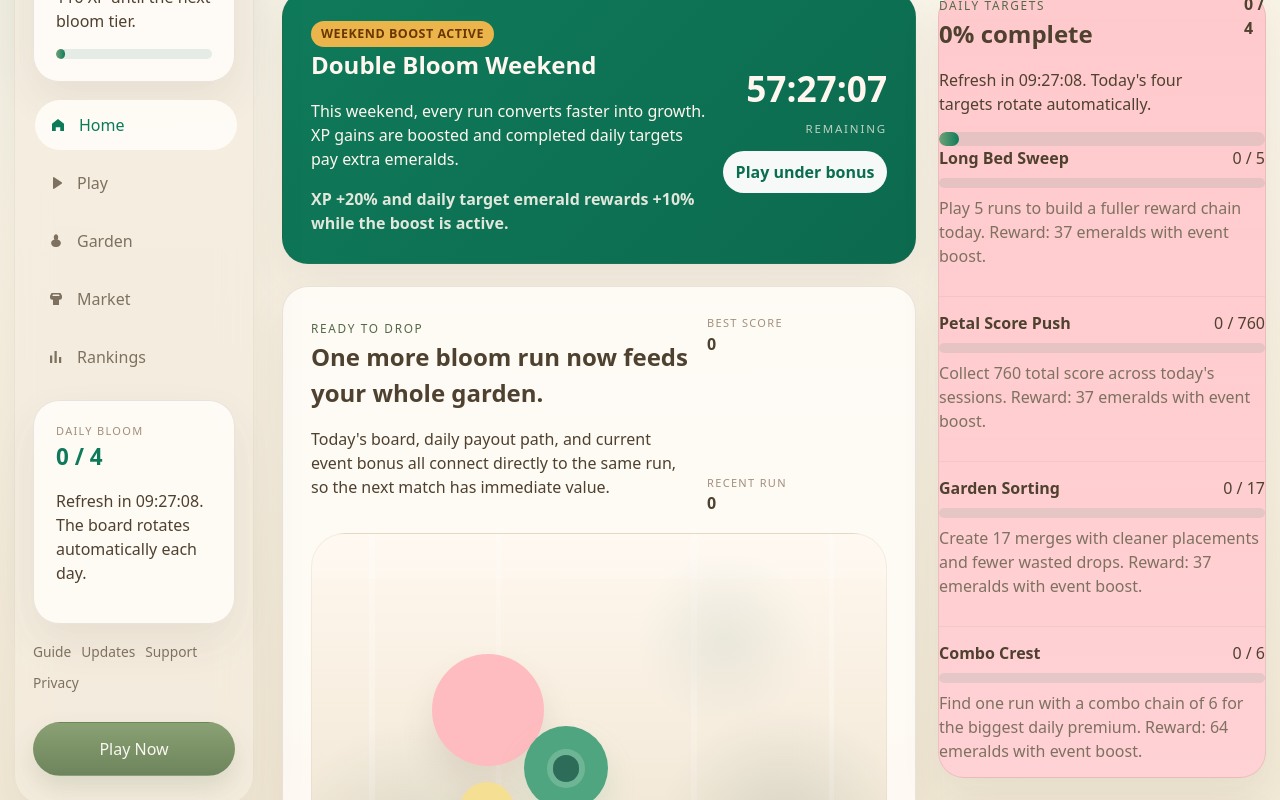
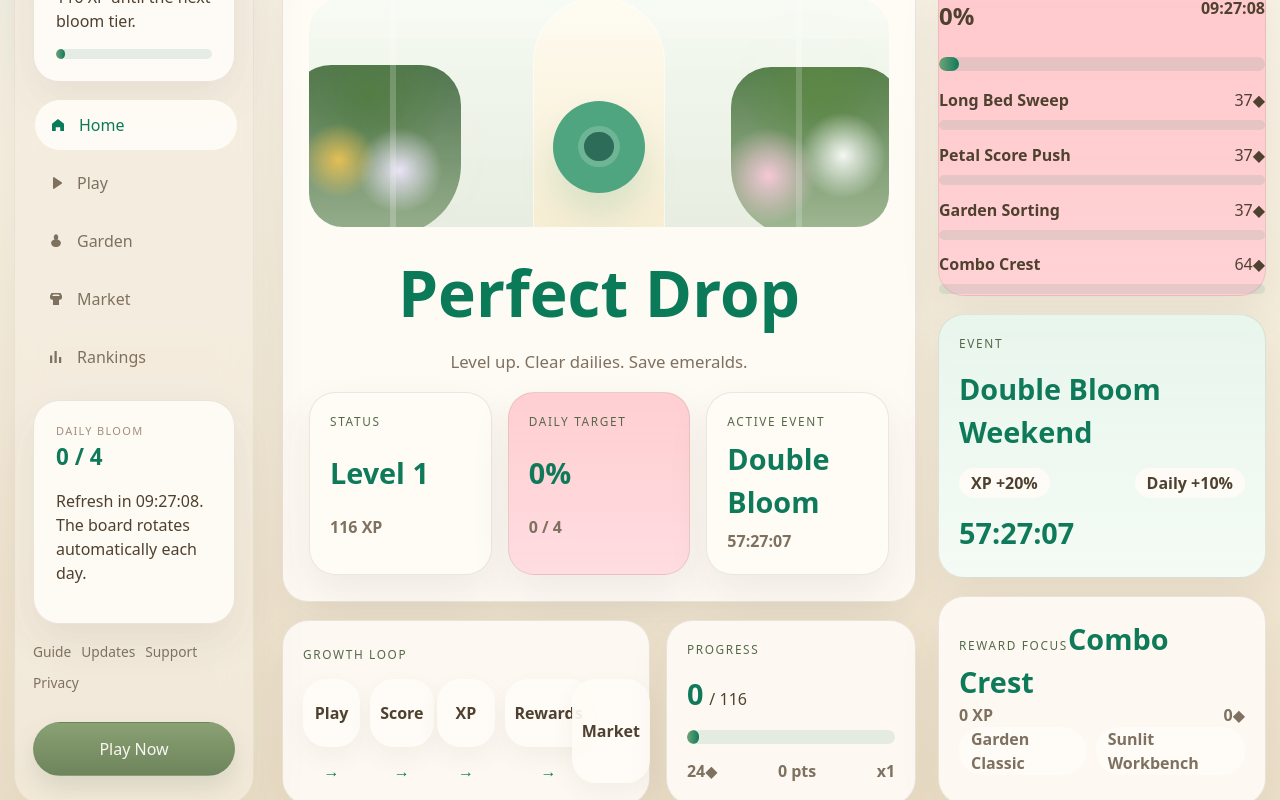
Before and after one commit to hansaejo5-blip/i-want-to-perfect, a React (Vite) app: page / in a window 1280 px wide. Shown: the part 260-1060 px from the top of the page. Built offline with nearby package versions, Linux system fonts and the light colour scheme.

Commit message:
Make home dashboard more visual

```diff
--- a/src/App.css
+++ b/src/App.css
@@ -3494,3 +3494,275 @@ summary:focus-visible {
     grid-template-columns: 1fr;
   }
 }
+
+.home-dashboard-grid__main,
+.home-dashboard-grid__side {
+  gap: 18px;
+}
+
+.home-hero-card {
+  display: grid;
+  gap: 18px;
+  padding: 26px;
+}
+
+.home-hero-visual {
+  position: relative;
+  min-height: 228px;
+  border-radius: 34px;
+  overflow: hidden;
+  background:
+    linear-gradient(180deg, rgba(245, 250, 242, 0.96) 0%, rgba(231, 237, 224, 0.98) 100%),
+    radial-gradient(circle at 18% 72%, rgba(239, 201, 109, 0.28), transparent 20%),
+    radial-gradient(circle at 86% 38%, rgba(127, 182, 136, 0.18), transparent 20%);
+}
+
+.home-hero-visual__path,
+.home-hero-visual__bloom,
+.home-hero-visual__glass,
+.home-hero-visual__drop {
+  position: absolute;
+}
+
+.home-hero-visual__path {
+  left: 50%;
+  bottom: -12px;
+  width: 132px;
+  height: 242px;
+  transform: translateX(-50%);
+  border-radius: 80px 80px 18px 18px;
+  background: linear-gradient(180deg, rgba(255, 251, 239, 0.96) 0%, rgba(247, 237, 210, 0.98) 100%);
+  box-shadow: inset 0 0 0 1px rgba(255, 255, 255, 0.55);
+}
+
+.home-hero-visual__bloom {
+  width: 170px;
+  height: 170px;
+  border-radius: 40px 40px 70px 70px;
+  filter: blur(0.2px);
+}
+
+.home-hero-visual__bloom--left {
+  left: -18px;
+  bottom: -8px;
+  background:
+    radial-gradient(circle at 28% 56%, rgba(243, 197, 82, 0.88), transparent 24%),
+    radial-gradient(circle at 64% 62%, rgba(241, 232, 255, 0.94), transparent 28%),
+    radial-gradient(circle at 46% 18%, rgba(82, 124, 67, 0.92), transparent 48%),
+    linear-gradient(180deg, rgba(46, 90, 44, 0.82) 0%, rgba(88, 126, 75, 0.56) 100%);
+}
+
+.home-hero-visual__bloom--right {
+  right: -12px;
+  bottom: -10px;
+  background:
+    radial-gradient(circle at 22% 64%, rgba(249, 202, 220, 0.95), transparent 28%),
+    radial-gradient(circle at 66% 52%, rgba(255, 255, 255, 0.92), transparent 30%),
+    radial-gradient(circle at 54% 14%, rgba(92, 135, 68, 0.94), transparent 46%),
+    linear-gradient(180deg, rgba(57, 104, 47, 0.84) 0%, rgba(104, 141, 86, 0.54) 100%);
+}
+
+.home-hero-visual__glass {
+  inset: 0;
+  background:
+    linear-gradient(90deg, transparent 0 14%, rgba(255, 255, 255, 0.2) 14% 15%, transparent 15% 84%, rgba(255, 255, 255, 0.18) 84% 85%, transparent 85% 100%),
+    linear-gradient(180deg, rgba(255, 255, 255, 0.18) 0 18%, transparent 18% 100%);
+}
+
+.home-hero-visual__drop {
+  width: 92px;
+  height: 92px;
+  left: 50%;
+  bottom: 34px;
+  transform: translateX(-50%);
+  border-radius: 50%;
+}
+
+.home-hero-copy {
+  text-align: center;
+}
+
+.home-hero-copy h2 {
+  margin: 0;
+  font-size: clamp(2.6rem, 5vw, 4rem);
+  color: #0b7a58;
+}
+
+.home-hero-copy p {
+  margin: 8px 0 0;
+  color: var(--muted);
+  font-size: 1.05rem;
+}
+
+.home-hero-metrics,
+.home-visual-grid {
+  display: grid;
+  grid-template-columns: repeat(3, minmax(0, 1fr));
+  gap: 16px;
+}
+
+.home-visual-grid {
+  grid-template-columns: minmax(0, 1.25fr) minmax(0, 0.85fr);
+}
+
+.home-mini-card,
+.home-loop-card,
+.home-progress-card,
+.home-event-compact,
+.home-reward-card {
+  padding: 20px;
+}
+
+.home-mini-card {
+  display: grid;
+  gap: 6px;
+  background: rgba(255, 252, 247, 0.92);
+}
+
+.home-mini-card--accent {
+  background: linear-gradient(180deg, rgba(255, 200, 205, 0.88) 0%, rgba(255, 219, 223, 0.96) 100%);
+}
+
+.home-mini-card strong,
+.home-event-compact strong,
+.home-reward-card strong,
+.home-progress-card strong {
+  font-size: 1.8rem;
+  color: #0f7a5a;
+}
+
+.home-mini-card span:last-child,
+.home-progress-card__stats span,
+.home-reward-card__stats span,
+.home-reward-card__footer span {
+  color: var(--muted);
+  font-weight: 600;
+}
+
+.home-loop-diagram {
+  display: grid;
+  grid-template-columns: repeat(5, minmax(0, 1fr));
+  gap: 10px;
+  margin-top: 14px;
+}
+
+.home-loop-diagram__step {
+  display: grid;
+  justify-items: center;
+  gap: 12px;
+  text-align: center;
+}
+
+.home-loop-diagram__step span {
+  width: 100%;
+  min-height: 68px;
+  display: grid;
+  place-items: center;
+  padding: 10px;
+  border-radius: 24px;
+  background: rgba(255, 252, 247, 0.92);
+  box-shadow: var(--shadow-soft);
+  font-weight: 700;
+}
+
+.home-loop-diagram__step i {
+  color: #0b7a58;
+  font-style: normal;
+  font-weight: 700;
+}
+
+.home-progress-card {
+  display: grid;
+  gap: 12px;
+}
+
+.home-progress-card__row {
+  display: flex;
+  align-items: baseline;
+  gap: 6px;
+}
+
+.home-progress-card__stats,
+.home-reward-card__stats,
+.home-reward-card__footer,
+.home-daily-card__top,
+.home-daily-stack__label,
+.home-event-compact__chips {
+  display: flex;
+  align-items: center;
+  justify-content: space-between;
+  gap: 10px;
+}
+
+.home-event-compact {
+  display: grid;
+  gap: 12px;
+}
+
+.home-event-compact.is-active {
+  background: linear-gradient(180deg, rgba(231, 246, 237, 0.95) 0%, rgba(244, 251, 245, 0.98) 100%);
+}
+
+.home-event-compact.is-ended {
+  background: rgba(245, 239, 229, 0.92);
+}
+
+.home-event-compact__chips span,
+.home-reward-card__footer span {
+  display: inline-flex;
+  align-items: center;
+  min-height: 30px;
+  padding: 0 12px;
+  border-radius: 999px;
+  background: rgba(255, 252, 247, 0.92);
+  font-weight: 700;
+}
+
+.home-daily-card {
+  display: grid;
+  gap: 14px;
+}
+
+.home-daily-stack {
+  display: grid;
+  gap: 12px;
+}
+
+.home-daily-stack__item {
+  display: grid;
+  gap: 8px;
+}
+
+@media (max-width: 1180px) {
+  .home-hero-metrics,
+  .home-visual-grid {
+    grid-template-columns: 1fr;
+  }
+
+  .home-loop-diagram {
+    grid-template-columns: repeat(3, minmax(0, 1fr));
+  }
+}
+
+@media (max-width: 720px) {
+  .home-hero-card {
+    padding: 18px;
+  }
+
+  .home-hero-visual {
+    min-height: 180px;
+  }
+
+  .home-loop-diagram {
+    grid-template-columns: repeat(2, minmax(0, 1fr));
+  }
+
+  .home-daily-card__top,
+  .home-daily-stack__label,
+  .home-event-compact__chips,
+  .home-progress-card__stats,
+  .home-reward-card__stats,
+  .home-reward-card__footer {
+    flex-wrap: wrap;
+  }
+}
--- a/src/site/pages/HomePage.tsx
+++ b/src/site/pages/HomePage.tsx
@@ -1,7 +1,6 @@
 import { useEffect, useMemo, useState } from 'react'
 import { CTAButton } from '../components/CTAButton'
 import { DashboardShell } from '../components/DashboardShell'
-import { AppLink } from '../components/AppLink'
 import {
   getActiveEventState,
   getDailyCompletion,
@@ -18,6 +17,8 @@ type HomePageProps = {
   navigate: (route: Route) => void
   progression: ProgressionState
 }
+
+const LOOP_STEPS = ['Play', 'Score', 'XP', 'Rewards', 'Market']
 
 export function HomePage({ navigate, progression }: HomePageProps) {
   const level = getLevelProgress(progression)
@@ -48,166 +49,134 @@ export function HomePage({ navigate, progression }: HomePageProps) {
       navigate={navigate}
       progression={progression}
       title="Perfect Drop"
-      description="A softer garden hub where every run now feeds level growth, daily rewards, emerald income, and practical market choices."
+      description="Garden growth hub"
       actions={
         <div className="dashboard-hero-actions">
-          <CTAButton label="Play a Run" href="/play#game" navigate={navigate} />
+          <CTAButton label="Play Now" href="/play#game" navigate={navigate} />
           <CTAButton label="Open Market" href="/market" navigate={navigate} variant="secondary" />
         </div>
       }
     >
-      <section className="hub-home-grid">
-        <div className="hub-home-grid__main">
-          <article className={`card growth-event-banner ${eventState.cardClassName}`}>
-            <div>
-              <span className="growth-event-banner__tag">{eventState.tagLabel}</span>
-              <h2>{eventState.event.title}</h2>
-              <p>{eventState.event.description}</p>
-              <p className="growth-event-banner__bonus">{eventState.event.bonusSummary}</p>
+      <section className="hub-home-grid home-dashboard-grid">
+        <div className="hub-home-grid__main home-dashboard-grid__main">
+          <article className="card home-hero-card">
+            <div className={`home-hero-visual ${background.previewClass}`}>
+              <div className="home-hero-visual__path" />
+              <div className="home-hero-visual__bloom home-hero-visual__bloom--left" />
+              <div className="home-hero-visual__bloom home-hero-visual__bloom--right" />
+              <div className="home-hero-visual__glass" />
+              <div className={`home-hero-visual__drop ${skin.previewClass}`} style={{ background: skin.accent, boxShadow: `0 22px 34px ${skin.glow}` }}>
+                <span className="home-orb__core" />
+              </div>
             </div>
-            <div className="growth-event-banner__timer">
-              <strong>{eventState.countdownLabel}</strong>
-              <span>{eventState.isActive ? 'remaining' : 'event closed'}</span>
-              <button
-                className="growth-event-banner__cta"
-                type="button"
-                disabled={!eventState.isActive}
-                onClick={() => navigate('/play')}
-              >
-                {eventState.ctaLabel}
-              </button>
+
+            <div className="home-hero-copy">
+              <h2>Perfect Drop</h2>
+              <p>Level up. Clear dailies. Save emeralds.</p>
+            </div>
+
+            <div className="home-hero-metrics">
+              <div className="card home-mini-card">
+                <span className="section-title__eyebrow">Status</span>
+                <strong>Level {progression.level}</strong>
+                <span>{level.remainingXp} XP</span>
+              </div>
+              <div className="card home-mini-card home-mini-card--accent">
+                <span className="section-title__eyebrow">Daily Target</span>
+                <strong>{Math.round(daily.percent * 100)}%</strong>
+                <span>{daily.completed} / {daily.total}</span>
+              </div>
+              <div className="card home-mini-card">
+                <span className="section-title__eyebrow">Active Event</span>
+                <strong>{eventState.isActive ? 'Double Bloom' : 'Standard'}</strong>
+                <span>{eventState.isActive ? eventState.countdownLabel : 'Ended'}</span>
+              </div>
             </div>
           </article>
 
-          <article className="card home-play-entry-card">
-            <div className="home-play-entry-card__header">
-              <div>
-                <span className="section-title__eyebrow">Ready to Drop</span>
-                <h2>One more bloom run now feeds your whole garden.</h2>
-                <p>Today&apos;s board, daily payout path, and current event bonus all connect directly to the same run, so the next match has immediate value.</p>
+          <section className="home-visual-grid">
+            <article className="card home-loop-card">
+              <span className="section-title__eyebrow">Growth Loop</span>
+              <div className="home-loop-diagram">
+                {LOOP_STEPS.map((step, index) => (
+                  <div className="home-loop-diagram__step" key={step}>
+                    <span>{step}</span>
+                    {index < LOOP_STEPS.length - 1 ? <i aria-hidden="true">→</i> : null}
+                  </div>
+                ))}
               </div>
-              <div className="home-play-entry-card__meta">
-                <div>
-                  <span className="hud-label">Best Score</span>
-                  <strong>{progression.stats.bestScore}</strong>
-                </div>
-                <div>
-                  <span className="hud-label">Recent Run</span>
-                  <strong>{recentRewards?.run.score ?? 0}</strong>
-                </div>
+            </article>
+
+            <article className="card home-progress-card">
+              <span className="section-title__eyebrow">Progress</span>
+              <div className="home-progress-card__row">
+                <strong>{level.xpIntoLevel}</strong>
+                <span>/ {level.nextLevelXp}</span>
               </div>
-            </div>
-
-            <div className={`home-play-stage-preview ${background.previewClass}`}>
-              <div
-                className="home-play-stage-preview__board"
-                style={{ background: `linear-gradient(180deg, ${background.boardGradient[0]} 0%, ${background.boardGradient[1]} 100%)` }}
-              >
-                <div className="home-play-stage-preview__glass" />
-                <div className="home-play-stage-preview__foliage" />
-                <div className="home-orb home-orb--rose" />
-                <div
-                  className={`home-orb home-orb--mint ${skin.previewClass}`}
-                  style={{ background: skin.accent, boxShadow: `0 18px 30px ${skin.glow}` }}
-                >
-                  <span className="home-orb__core" />
-                </div>
-                <div className="home-orb home-orb--seed" />
-              </div>
-            </div>
-
-            <div className="home-play-entry-card__footer">
-              <div className="home-highlight-pill home-highlight-pill--combo">x{Math.max(progression.stats.bestCombo, 4)} combo ceiling</div>
-              <div className="home-highlight-pill">{Math.round(level.progress * 100)}% to Lv.{progression.level + 1}</div>
-            </div>
-          </article>
-
-          <div className="hub-home-secondary-grid">
-            <article className="card hub-stat-card">
-              <span className="section-title__eyebrow">Level Track</span>
-              <h3>Current growth lane</h3>
               <div className="garden-progress garden-progress--large">
                 <div className="garden-progress__fill" style={{ width: Math.max(level.progress * 100, 6) + '%' }} />
               </div>
-              <p>{level.xpIntoLevel} / {level.nextLevelXp} XP in this level. {level.remainingXp} XP left until the next reward lane opens.</p>
+              <div className="home-progress-card__stats">
+                <span>{progression.emeralds}◆</span>
+                <span>{progression.stats.bestScore} pts</span>
+                <span>x{Math.max(progression.stats.bestCombo, 1)}</span>
+              </div>
             </article>
-
-            <article className="card hub-stat-card">
-              <span className="section-title__eyebrow">Today&apos;s Best Payout</span>
-              <h3>{topRewardTarget ? `${topRewardTarget.title} pays first` : 'Daily board rotates automatically'}</h3>
-              <p>
-                {topRewardTarget
-                  ? `${topRewardTarget.description} Reward: ${getTargetRewardAmount(topRewardTarget.rewardEmeralds, eventState.dailyEmeraldMultiplier)} emeralds${eventState.isActive ? ' during the current event bonus.' : '.'}`
-                  : `The next daily board refresh lands in ${dailyRefreshLabel}.`}
-              </p>
-            </article>
-
-            <article className="card hub-stat-card">
-              <span className="section-title__eyebrow">Run Finish</span>
-              <h3>{skin.name}</h3>
-              <p>{skin.preview}</p>
-              <AppLink href="/market" navigate={navigate} className="hub-inline-link">Manage market choices</AppLink>
-            </article>
-          </div>
+          </section>
         </div>
 
-        <div className="hub-home-grid__side">
-          <article className="card daily-target-card daily-target-card--accent">
-            <div className="daily-target-card__header">
+        <div className="hub-home-grid__side home-dashboard-grid__side">
+          <article className="card daily-target-card daily-target-card--accent home-daily-card">
+            <div className="home-daily-card__top">
               <div>
-                <span className="section-title__eyebrow">Daily Targets</span>
-                <h2>{Math.round(daily.percent * 100)}% complete</h2>
-                <p>Refresh in {dailyRefreshLabel}. Today&apos;s four targets rotate automatically.</p>
+                <span className="section-title__eyebrow">Daily Board</span>
+                <h2>{Math.round(daily.percent * 100)}%</h2>
               </div>
-              <strong>{daily.completed} / {daily.total}</strong>
+              <strong>{dailyRefreshLabel}</strong>
             </div>
             <div className="garden-progress garden-progress--large">
               <div className="garden-progress__fill" style={{ width: Math.max(daily.percent * 100, 6) + '%' }} />
             </div>
-            <div className="daily-target-list">
+            <div className="home-daily-stack">
               {featuredTargets.map((target) => {
                 const percent = target.goal > 0 ? Math.min((target.progress / target.goal) * 100, 100) : 0
                 const reward = getTargetRewardAmount(target.rewardEmeralds, eventState.dailyEmeraldMultiplier)
                 return (
-                  <div className="daily-target-list__item" key={target.id}>
-                    <div className="daily-target-list__copy">
+                  <div className="home-daily-stack__item" key={target.id}>
+                    <div className="home-daily-stack__label">
                       <strong>{target.title}</strong>
-                      <span>{target.progress} / {target.goal}</span>
+                      <span>{reward}◆</span>
                     </div>
                     <div className="garden-progress">
                       <div className="garden-progress__fill" style={{ width: Math.max(percent, target.progress > 0 ? 8 : 0) + '%' }} />
                     </div>
-                    <p>{target.description} Reward: {reward} emeralds{eventState.isActive ? ' with event boost.' : '.'}</p>
                   </div>
                 )
               })}
             </div>
           </article>
 
-          <article className="card hub-side-card">
-            <span className="section-title__eyebrow">Keeper Snapshot</span>
-            <h3>Garden status at a glance</h3>
-            <div className="hub-side-card__stats">
-              <div>
-                <span className="hud-label">Emeralds</span>
-                <strong>{progression.emeralds}</strong>
-              </div>
-              <div>
-                <span className="hud-label">Runs</span>
-                <strong>{progression.stats.totalRuns}</strong>
-              </div>
-              <div>
-                <span className="hud-label">Merges</span>
-                <strong>{progression.stats.totalMerges}</strong>
-              </div>
+          <article className={`card home-event-compact ${eventState.cardClassName}`}>
+            <span className="section-title__eyebrow">Event</span>
+            <strong>{eventState.event.title}</strong>
+            <div className="home-event-compact__chips">
+              <span>XP +20%</span>
+              <span>Daily +10%</span>
             </div>
+            <strong>{eventState.countdownLabel}</strong>
           </article>
 
-          <article className="card hub-side-card">
-            <span className="section-title__eyebrow">Savings Path</span>
-            <h3>Use dailies before passive grinding</h3>
-            <p>A starter board unlock is still close enough to chase, but the premium skin now needs multiple daily clears and event windows to feel worth the spend.</p>
-            <CTAButton label="Open Market" href="/market" navigate={navigate} variant="secondary" block />
+          <article className="card home-reward-card">
+            <span className="section-title__eyebrow">Reward Focus</span>
+            <strong>{topRewardTarget ? topRewardTarget.title : 'Daily Board'}</strong>
+            <div className="home-reward-card__stats">
+              <span>{recentRewards?.xpGained ?? 0} XP</span>
+              <span>{recentRewards?.emeraldsGained ?? 0}◆</span>
+            </div>
+            <div className="home-reward-card__footer">
+              <span>{skin.name}</span>
+              <span>{background.name}</span>
+            </div>
           </article>
         </div>
       </section>
```
